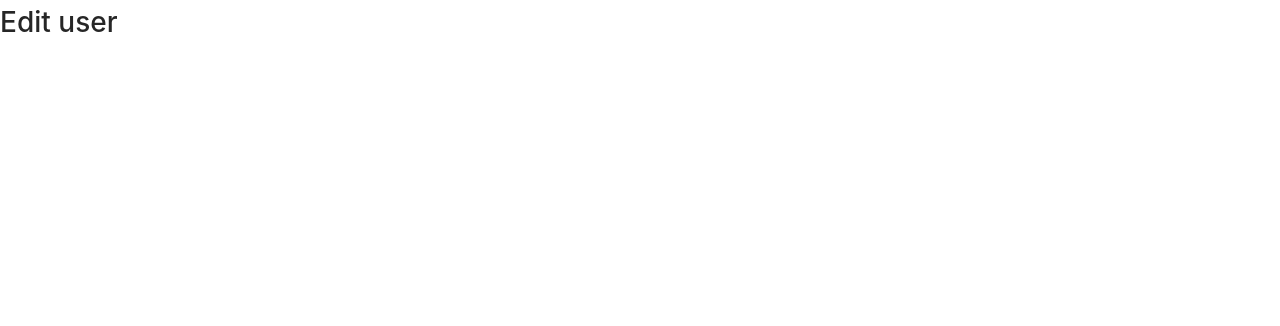
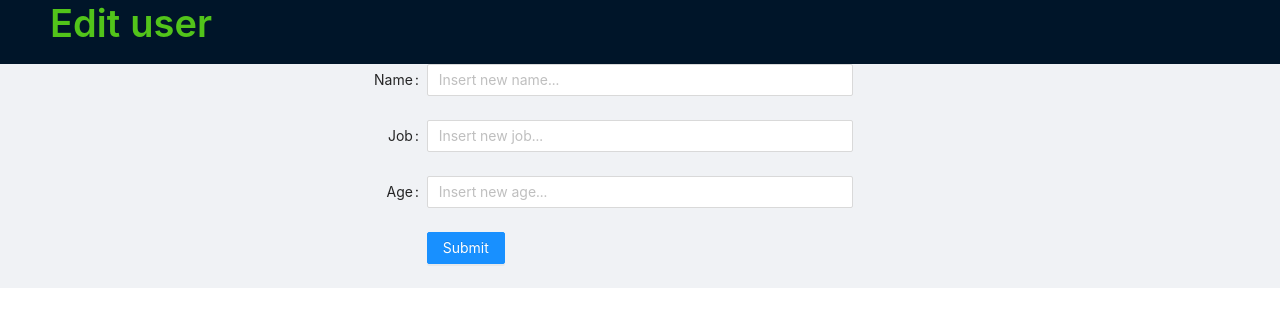
Before and after one commit to HikaruFN/armonia-crud, a React (Create React App) app: page /edit/1 in a window 1280 px wide. Shown: the top 326 px of the page. Built offline with nearby package versions, Linux system fonts and the light colour scheme.

Commit message:
working on edit-user

```diff
--- /dev/null
+++ b/src/components/edit-user.css
@@ -0,0 +1,4 @@
+.header-container__edit-user {
+  text-align: center;
+  margin-bottom: 20px;
+}
--- a/src/components/edit-user.js
+++ b/src/components/edit-user.js
@@ -1,11 +1,50 @@
 import React from "react";
+import axios from "axios";
+import {
+  Layout,
+  Typography,
+  Card,
+  Space,
+  Input,
+  Button,
+  Checkbox,
+  Form,
+} from "antd";
+const { Title } = Typography;
+const { Header, Content, Sider } = Layout;
 
-const EditUser = (()=>{
-  return(
-    <div>
-      <h1>Edit user</h1>
-    </div>
-  )
-})
+const EditUser = () => {
+  return (
+    <Layout>
+      <Header className="header-container__edit-user">
+        <Title type="success">Edit user</Title>
+      </Header>
+      <Content>
+        <Form
+          name="basic"
+          labelCol={{ span: 8 }}
+          wrapperCol={{ span: 8 }}
+          initialValues={{ remember: true }}
+          autoComplete="off"
+        >
+          <Form.Item label="Name" name="name">
+            <Input placeholder="Insert new name..." />
+          </Form.Item>
+          <Form.Item label="Job" name="job">
+            <Input placeholder="Insert new job..." />
+          </Form.Item>
+          <Form.Item label="Age" name="age">
+            <Input placeholder="Insert new age..." />
+          </Form.Item>
+          <Form.Item wrapperCol={{ offset: 8, span: 16 }}>
+            <Button onClick type="primary" htmlType="submit">
+              Submit
+            </Button>
+          </Form.Item>
+        </Form>
+      </Content>
+    </Layout>
+  );
+};
 
 export default EditUser;
--- a/src/components/home.js
+++ b/src/components/home.js
@@ -1,13 +1,14 @@
 import axios from "axios";
 import "./home.css";
 import "antd/dist/antd.css";
-import { Layout, Button, Typography, Card, Space } from "antd";
+import { Layout, Button, Typography, Card, Space, Upload } from "antd";
 import { DeleteOutlined, EditOutlined } from "@ant-design/icons";
 import React, { useState, useEffect } from "react";
+import { Footer } from "antd/lib/layout/layout";
 const { Title } = Typography;
 const { Header, Content, Sider } = Layout;
 
-const Home = () => {
+const Home = (props) => {
   const [datas, setDatas] = useState([]);
 
   const callData = async () => {
@@ -29,10 +30,15 @@ const Home = () => {
 
   /*Deletes items and filters array*/
   const handleDelete = async (id) => {
-    const response = await axios.delete(
+    await axios.delete(
       `https://5db179198087400014d38a73.mockapi.io/api/v1/users/${id}`
     );
     setDatas(datas.filter((item) => item.id !== id));
+  };
+
+  /*Updates item*/
+  const handleUpdate = (id) => {
+    window.location.replace(`/edit/${id}`);
   };
 
   return (
@@ -54,8 +60,8 @@ const Home = () => {
           <Content>
             {datas.map((item, index) => {
               return (
-                <Card>
-                  <div className="item-card" key={index}>
+                <Card key={index}>
+                  <div className="item-card">
                     <Card title={`Users ${index}`}>
                       <Space>
                         <span>Name: {item.name}</span>
@@ -66,9 +72,16 @@ const Home = () => {
 
                     <Card>
                       <Space>
-                        <Button size="large" type="primary">
+
+                        <Button
+                          onClick={() => handleUpdate(item.id)}
+
+                          size="large"
+                          type="primary"
+                        >
                           <EditOutlined />
                         </Button>
+
                         <Button
                           onClick={() => handleDelete(item.id)}
                           size="large"
```
